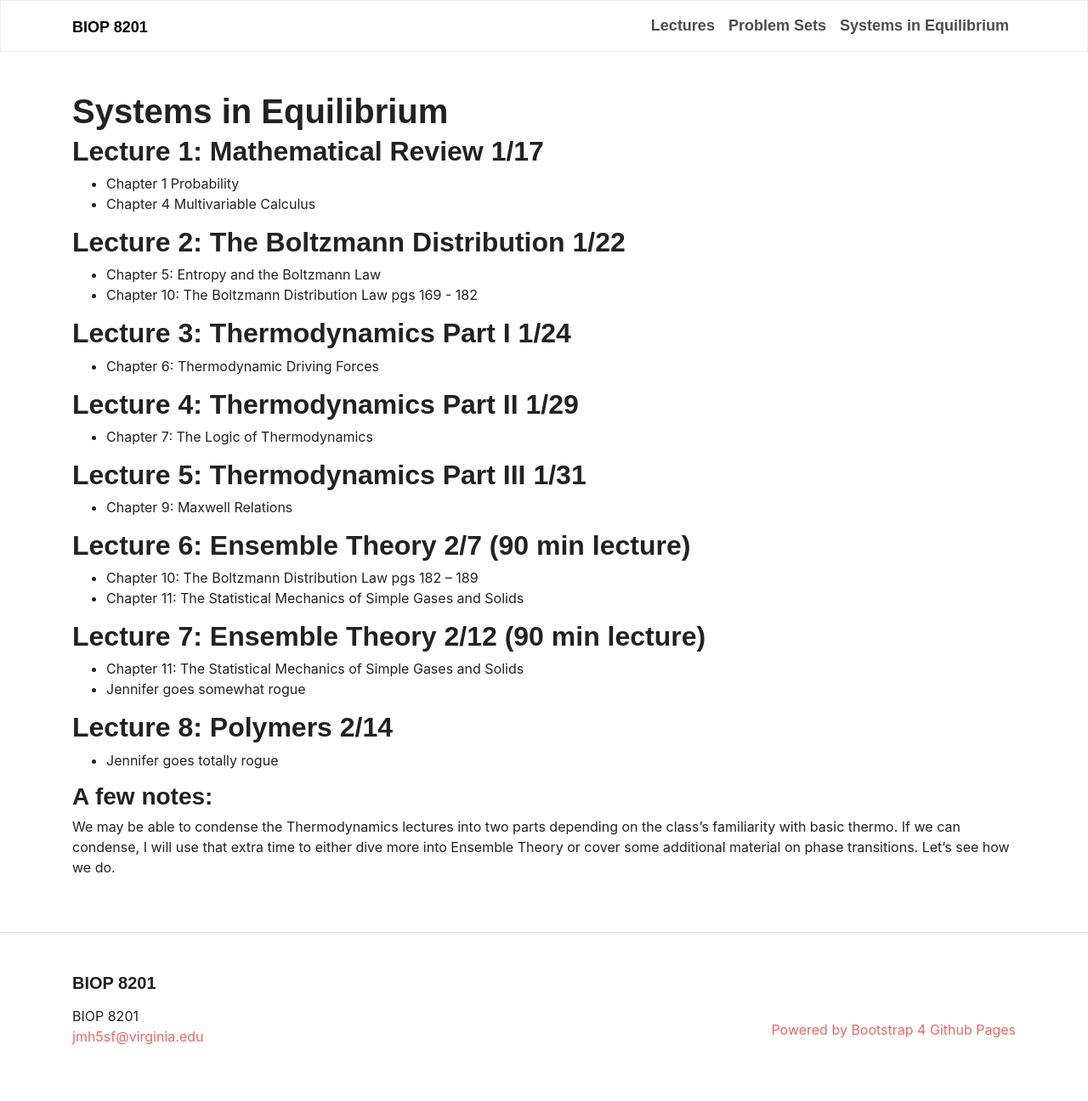
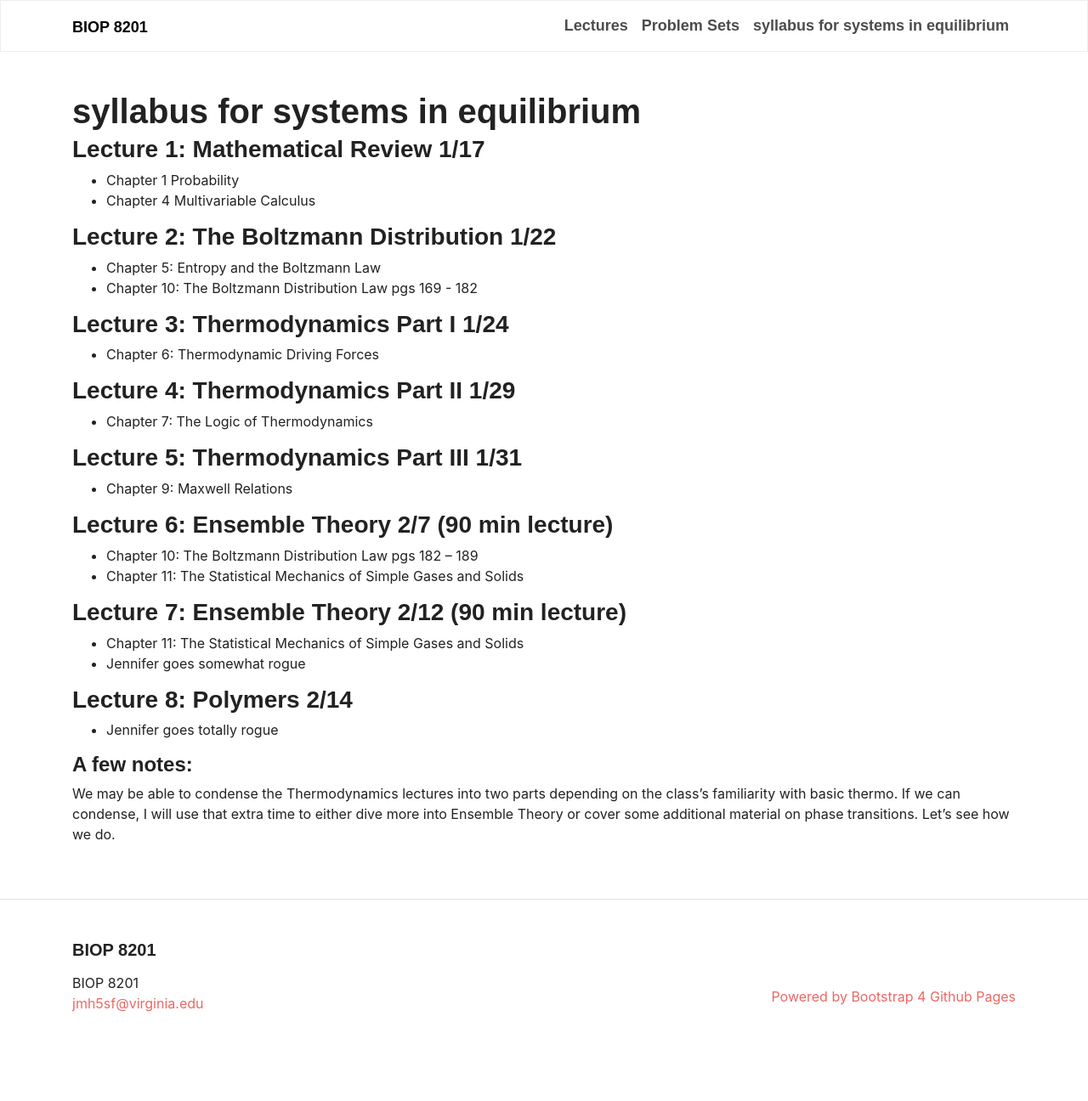
Before and after one commit to jmhays/biop-web, a Jekyll site: the page built from syllabus.md, in a window 1280 px wide. Shown: the whole page at 85% size. Built offline with Jekyll 4.4.1, drawn with Linux system fonts in a browser that asks for light colours; some web fonts are replaced; after the commit the page ends 1257 px from its top, so only the background shows below that.

Commit message:
small edits to syllabus

```diff
--- a/syllabus.md
+++ b/syllabus.md
@@ -1,35 +1,35 @@
 ---
   layout: page
-  title: Systems in Equilibrium
+  title: syllabus for systems in equilibrium
 ---
 
-## Lecture 1: Mathematical Review 1/17
+### Lecture 1: Mathematical Review 1/17
 -  Chapter 1 Probability
 -  Chapter 4 Multivariable Calculus
 
-## Lecture 2: The Boltzmann Distribution 1/22
+### Lecture 2: The Boltzmann Distribution 1/22
 - Chapter 5: Entropy and the Boltzmann Law
 - Chapter 10: The Boltzmann Distribution Law pgs 169 - 182
 
-## Lecture 3: Thermodynamics Part I 1/24
+### Lecture 3: Thermodynamics Part I 1/24
 - Chapter 6: Thermodynamic Driving Forces
 
-## Lecture 4: Thermodynamics Part II 1/29
+### Lecture 4: Thermodynamics Part II 1/29
 - Chapter 7: The Logic of Thermodynamics
 
-## Lecture 5: Thermodynamics Part III 1/31
+### Lecture 5: Thermodynamics Part III 1/31
 - Chapter 9: Maxwell Relations
 
-## Lecture 6: Ensemble Theory 2/7 (90 min lecture)
+### Lecture 6: Ensemble Theory 2/7 (90 min lecture)
 - Chapter 10: The Boltzmann Distribution Law pgs 182 – 189
 - Chapter 11: The Statistical Mechanics of Simple Gases and Solids
 
-## Lecture 7: Ensemble Theory 2/12 (90 min lecture)
+### Lecture 7: Ensemble Theory 2/12 (90 min lecture)
 - Chapter 11: The Statistical Mechanics of Simple Gases and Solids
 - Jennifer goes somewhat rogue
 
-## Lecture 8: Polymers 2/14
+### Lecture 8: Polymers 2/14
 - Jennifer goes totally rogue
 
-### A few notes:
+#### A few notes:
 We may be able to condense the Thermodynamics lectures into two parts depending on the class’s familiarity with basic thermo. If we can condense, I will use that extra time to either dive more into Ensemble Theory or cover some additional material on phase transitions. Let’s see how we do.
```
